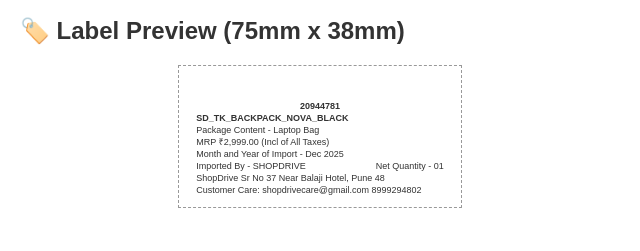
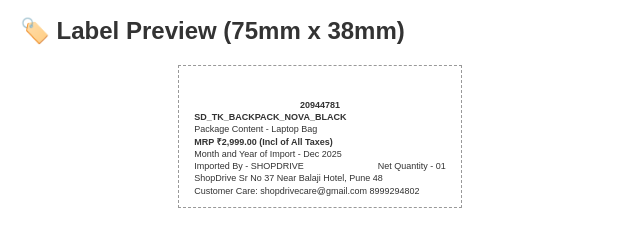
Before and after one commit to Rahul2254/Detailed_Barcode_Generator, a plain HTML site: page index.html in a window 1280 px wide. Shown: the part 710-961 px from the top of the page, 320-960 px from the left. Drawn offline with nearby package versions, Linux system fonts and the light colour scheme; a script that the page names is missing.

Commit message:
Update styles.css

```diff
--- a/styles.css
+++ b/styles.css
@@ -1,4 +1,3 @@
-/* ... (unchanged basic setup) ... */
 body {
     font-family: Arial, sans-serif;
     background-color: #f4f4f9;
@@ -21,11 +20,10 @@ body {
     margin-top: 20px;
 }
 
-/* ... (unchanged input section styling) ... */
-/* ... (existing styles) ... */
+.input-section label { display: block; margin-top: 10px; font-weight: bold; }
 
 .input-section input[type="text"],
-.input-section select { /* <-- ADDED 'select' HERE */
+.input-section select {
     width: 100%;
     padding: 8px;
     margin-top: 3px;
@@ -33,26 +31,31 @@ body {
     border: 1px solid #ccc;
     border-radius: 4px;
 }
-.input-section label { display: block; margin-top: 10px; font-weight: bold; }
-.input-section input[type="text"] { width: 100%; padding: 8px; margin-top: 3px; box-sizing: border-box; border: 1px solid #ccc; border-radius: 4px; }
-.input-section button { padding: 10px 15px; margin-top: 20px; border: none; border-radius: 4px; cursor: pointer; font-size: 16px; }
+
+.input-section button {
+    padding: 10px 15px;
+    margin-top: 20px;
+    border: none;
+    border-radius: 4px;
+    cursor: pointer;
+    font-size: 16px;
+}
+
 .input-section button:first-of-type { background-color: #28a745; color: white; margin-right: 10px; }
 #download-btn { background-color: #007bff; color: white; }
 #download-btn:disabled { background-color: #cccccc; cursor: not-allowed; }
 
-
-/* --- Label Preview Styling (CRITICAL FOR 75x38mm) --- */
-
+/* --- Label Preview (75mm x 38mm) --- */
 #label-area {
     width: 283.5px;
     height: 143.7px;
     margin: 20px auto;
     border: 1px dashed #999;
-    padding: 2px;
+    padding: 2px 0;
     box-sizing: border-box;
-    overflow: hidden; /* Important: Text that doesn't fit will be hidden */
+    overflow: hidden;
     background-color: #fff;
-    line-height: 1;
+    line-height: 1.1;
 }
 
 #label-content {
@@ -60,55 +63,43 @@ body {
     height: 100%;
     display: flex;
     flex-direction: column;
-    padding: 0;
-    margin: 0;
 }
 
-/* --- Barcode Section --- */
 .barcode-container {
     width: 100%;
     display: flex;
     flex-direction: column;
     align-items: center;
-    padding-bottom: 2px;
 }
 
 #barcode-svg {
-    max-width: 90%;
+    max-width: 100%;
     height: 35px;
-    margin: 0;
-    padding: 0;
+    display: block;
 }
 
-/* --- CONSTANT FONT SIZE ADJUSTMENTS --- */
-
+/* --- Constant Font Size (9px) --- */
 p {
-    margin: 1.5px 15px;
+    margin: 1.2px 15px; /* Centering text with side margins */
     padding: 0;
-    font-size: 9px; /* SET ALL PARAGRAPH TEXT TO 9PX */
+    font-size: 9px;
 }
 
-/* You can still keep some bolding for emphasis */
 .upc-text {
     font-weight: bold;
-    margin: -1px 0 0 0;
+    margin-top: -2px;
+    word-break: break-all;
 }
 
-.sku-text {
+.sku-text, .mrp-text {
     font-weight: bold;
 }
 
-
-
-/* Ensure these elements retain the 9px set on the general 'p' selector */
-.detail-text,
-.small-detail-text,
-.footer-text {
-    font-size: 9px; /* OVERRIDE smaller sizes (7px, 6px) to 9px */
+.detail-text, .small-detail-text, .footer-text {
+    font-size: 9px;
     font-weight: normal;
 }
 
-/* The layout logic still applies */
 .split-line {
     display: flex;
     justify-content: space-between;
```
